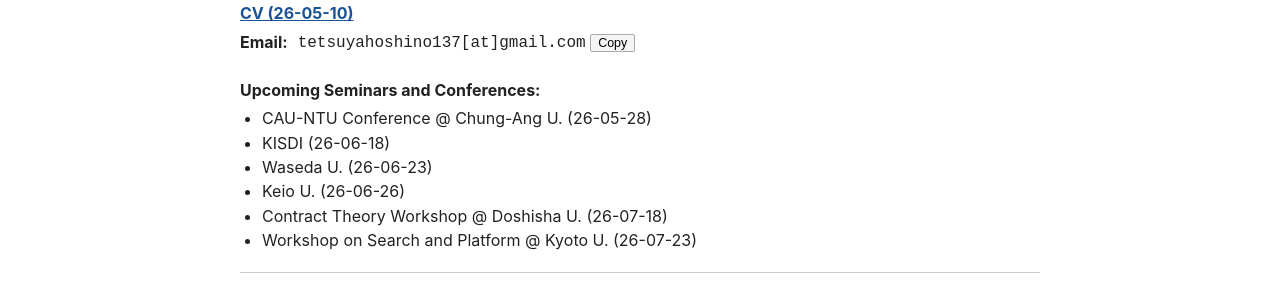
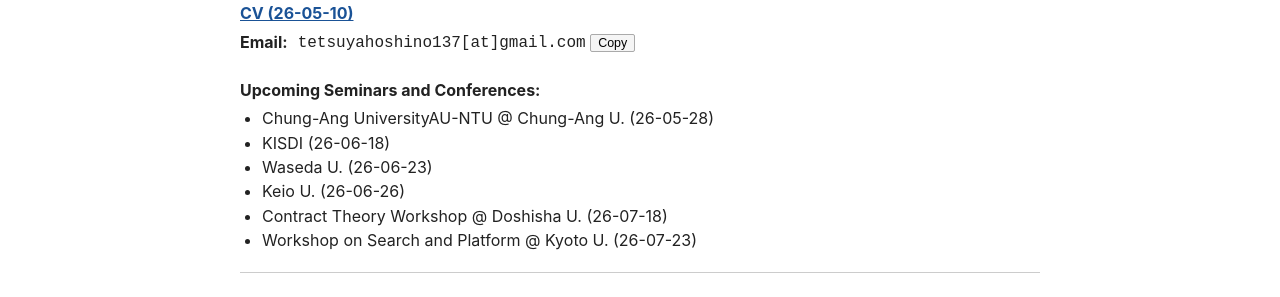
Before and after one commit to tetsuyahoshino137/tetsuyahoshino137.github.io, a Jekyll site: the page built from index.md, in a window 1280 px wide. Shown: the part 183-480 px from the top of the page. Built offline with Jekyll 4.4.1, drawn with Linux system fonts in a browser that asks for light colours.

Commit message:
Update index.md

```diff
--- a/index.md
+++ b/index.md
@@ -23,7 +23,7 @@
 
 <p class="upcoming-title"><strong>Upcoming Seminars and Conferences:</strong></p>
 <ul class="upcoming-list">
-  <li>CAU-NTU Conference @ Chung-Ang U. (26-05-28)</li>
+  <li>Chung-Ang UniversityAU-NTU @ Chung-Ang U. (26-05-28)</li>
   <li>KISDI (26-06-18)</li>
   <li>Waseda U. (26-06-23)</li>
   <li>Keio U. (26-06-26)</li>
```
